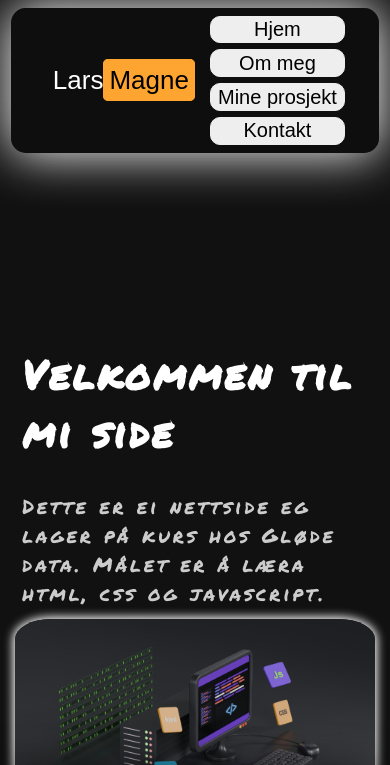
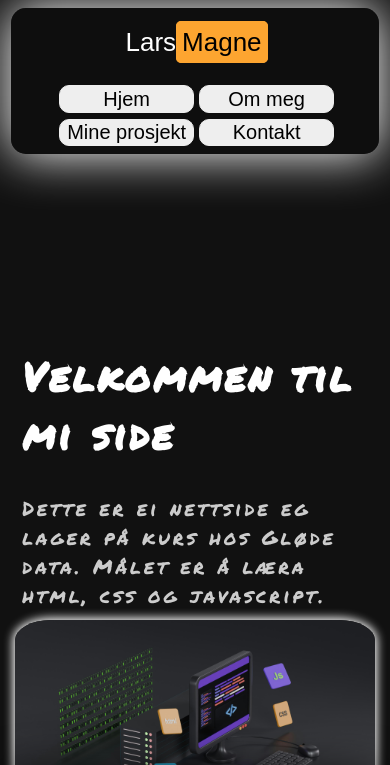
Before and after one commit to LarsMagneGlodedata/Glode-LarsMagne-Portfolio, a website: page index.html in a window 390 px wide. Shown: the top 765 px of the page. Drawn offline with Linux system fonts and the light colour scheme.

Commit message:
Bytta til grid for nav1 i tlf størrelse

```diff
--- a/styles.css
+++ b/styles.css
@@ -19,12 +19,20 @@ body {
 /* @MEDIA MAX 700px */
 @media screen and (max-width: 700px) {
   .nav1 {
-    flex-direction: column;
     max-width: 42vw;
+    display: grid;
+    max-width: 42vw;
+    grid-template-columns: repeat(2, 120px);
+    justify-content: center;
+    gap: 0 20px;
+    justify-items: center;
   }
 
   header {
     justify-content: center;
+    display: flex;
+    flex-direction: column;
+    align-items: center;
   }
 
   .logo,
@@ -105,6 +113,10 @@ body {
 /* @MEDIA 701px+ */
 
 @media  screen and (min-width: 701px) {
+  header {
+    display: flex;
+  }
+
   .nav1 {
     min-width: 80vw;
   }
@@ -174,7 +186,6 @@ body {
 
 /* HEADER */
 header {
-  display: flex;
   align-items: center;
   height: auto;
   position: sticky;
@@ -186,14 +197,9 @@ header {
 
 nav {
   display: flex;
-  position: relative;
   height: auto;
 }
 
-.nav1 {
-  display: flex;
-  flex-wrap: wrap;
-}
 
 nav a:hover {
   filter: brightness(120%);
```
